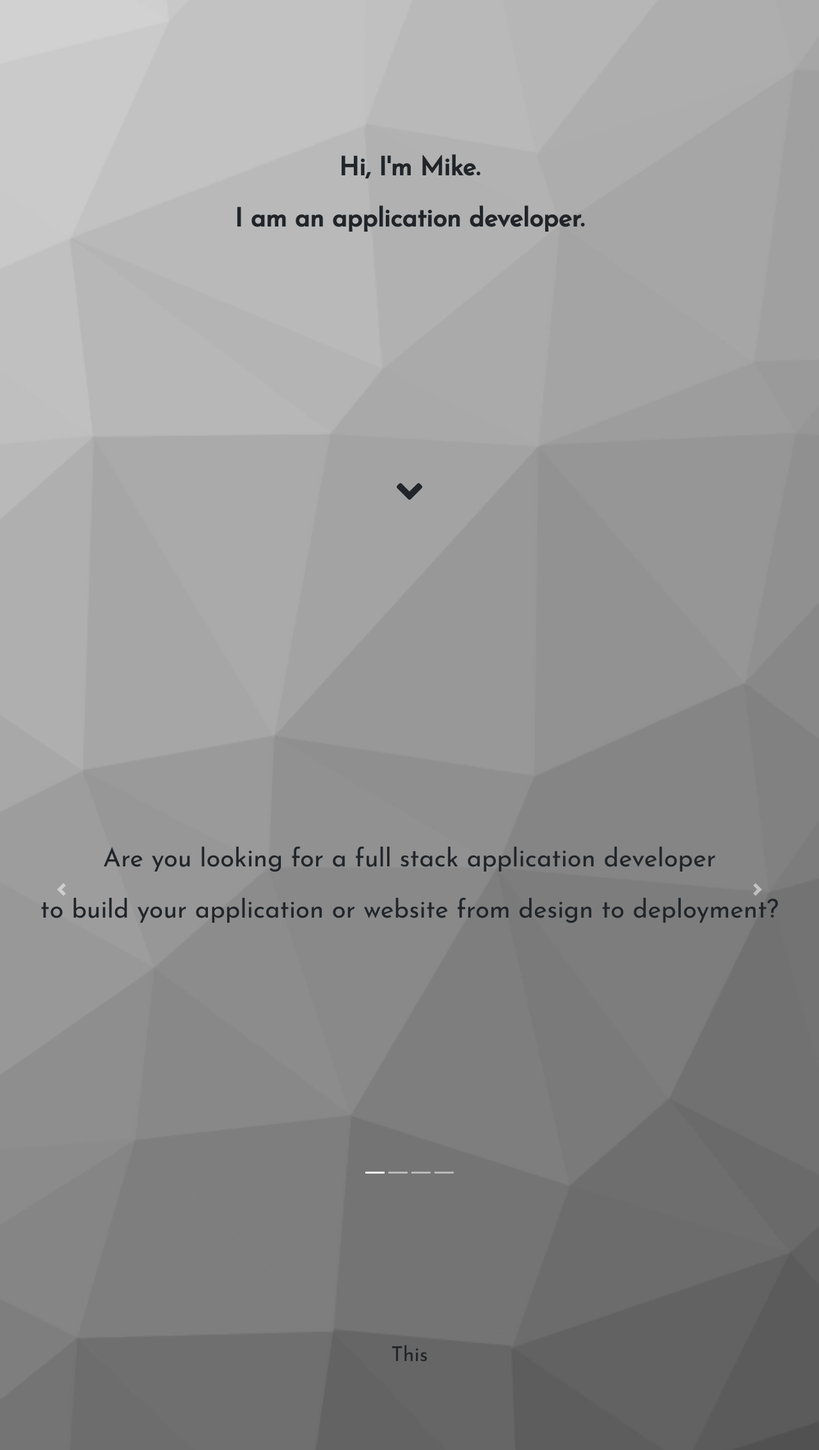
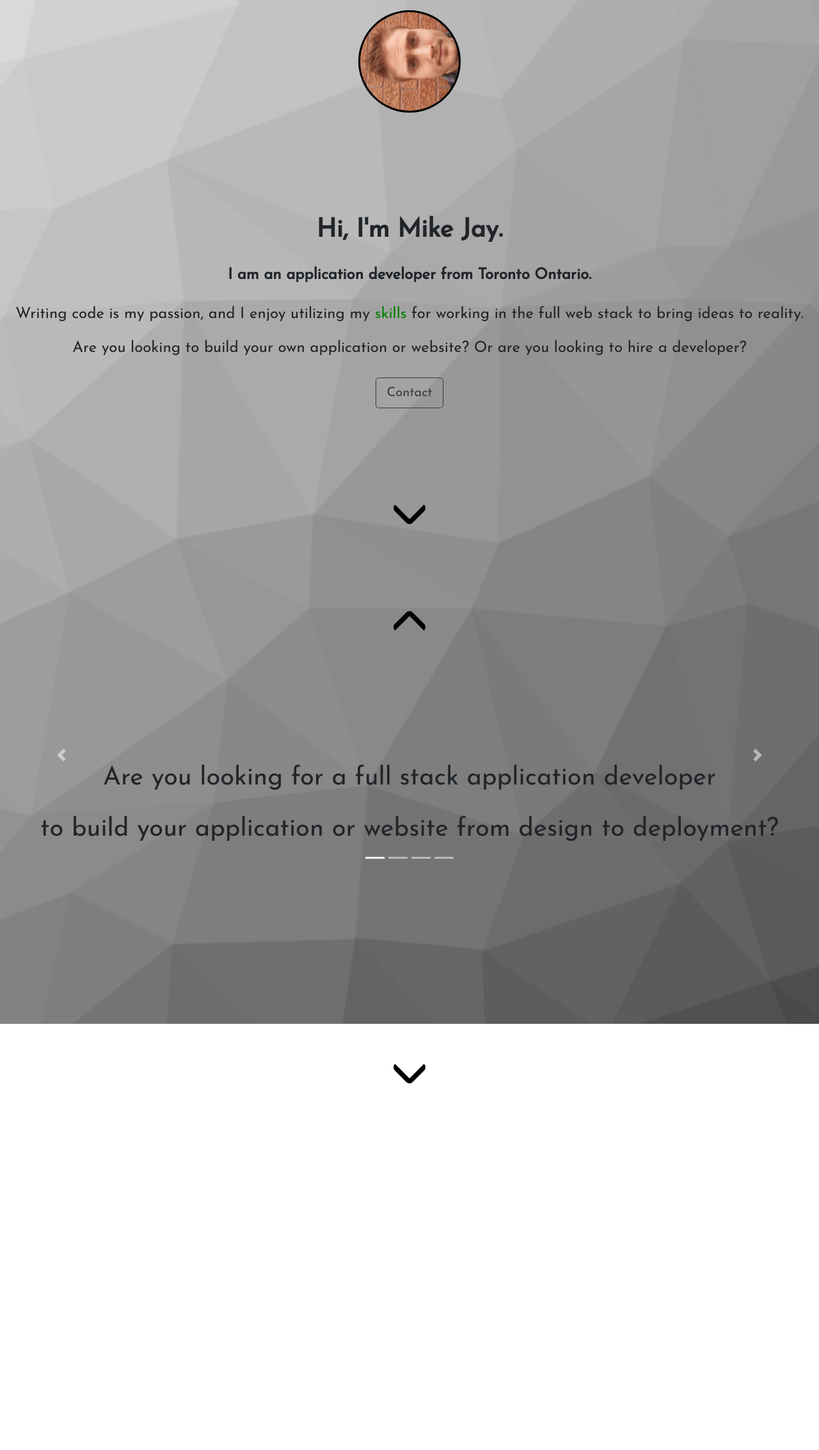
Before and after one commit to unlikemikeshmay/MVista, a PHP site: page / in a window 1280 px wide. Shown: the part 57-2323 px from the top of the page at 64% size. After the commit the page ends 1750 px from the top, so only its background shows below. Run offline with PHP 8.4, Linux system fonts and the light colour scheme; some libraries are stand-ins or nearby versions.

Commit message:
more depth to index page and added face pic

```diff
--- a/css/site.css
+++ b/css/site.css
@@ -36,12 +36,19 @@ ul li{
 
 
 }
+.page{
+    height: 100%;
+}
+html{
+   /*  height: 100%; */
+}
 body{
     background-image: url("../public/mvistaback.png");
     background-size:     cover;                      /* <------ */
     background-repeat:   no-repeat;
     background-position: center center;
     font-family: 'Josefin Sans', sans-serif;
+/*     height: 100%; */
 }
 .contactJ {
     background-color: rgb(235, 235, 235);
@@ -49,13 +56,13 @@ body{
 
 }
 .carText{
-    margin-top: 15em;
-    margin-bottom: 7.5em;
+    margin-top: 10em;
+/*     margin-bottom: 2em; */
 
 }
 .c{
-margin-top: 10em;
-margin-bottom: 5em;
+margin-top:8em;
+margin-bottom: 1em;
 min-width: 100%;
 max-width: none;
 height: 700px;
@@ -65,15 +72,76 @@ height: 700px;
     margin-top:2em;
     margin-bottom:3em;
 } */
+#downArrow2{
+    cursor: pointer;
+    position: relative;
+    bottom:-20em;
+}
+#downArrow2:hover{
+    animation: shakeDown 0.5s;
+  animation-iteration-count: infinite;
+  cursor: pointer;
+}
+#downArrow{
+    margin-top:8em;
+    cursor: pointer;
+}
 #downArrow:hover{
-    animation: shake 0.5s;
+    animation: shakeDown 0.5s;
   animation-iteration-count: infinite;
+  cursor: pointer;
+}
+#upArrow{
+   /*  margin-top:1em; */
+    cursor: pointer;
+    margin-bottom:2em;
+}
+#upArrow:hover{
+    animation: shakeUp 0.5s;
+  animation-iteration-count: infinite;
+  cursor: pointer;
 }
 .shakeyText:hover{
-    animation: shake 0.5s;
+    animation: shaker 0.5s;
     animation-iteration-count: infinite;
+
 }
-@keyframes shake {
+.homecontact{
+    margin-top:3em;
+    margin-left: 3em;
+}
+.homecontactbutton{
+    float: left;
+    margin:5em 5em 0em 0em;
+}
+
+@keyframes shakeDown {
+    0% { transform: translate(1px, 1px)  rotate(45deg); }
+    10% { transform: translate(-1px, -2px)  rotate(45deg); }
+    20% { transform: translate(-3px, 0px)  rotate(45deg); }
+    30% { transform: translate(3px, 2px)  rotate(45deg); }
+    40% { transform: translate(1px, -1px)  rotate(45deg); }
+    50% { transform: translate(-1px, 2px)  rotate(45deg); }
+    60% { transform: translate(-3px, 1px)  rotate(45deg); }
+    70% { transform: translate(3px, 1px)  rotate(45deg); }
+    80% { transform: translate(-1px, -1px)  rotate(45deg); }
+    90% { transform: translate(1px, 2px)  rotate(45deg); }
+    100% { transform: translate(1px, -2px)  rotate(45deg); }
+  }
+  @keyframes shakeUp {
+    0% { transform: translate(1px, 1px) rotate(-135deg); }
+    10% { transform: translate(-1px, -2px)  rotate(-135deg); }
+    20% { transform: translate(-3px, 0px)  rotate(-135deg); }
+    30% { transform: translate(3px, 2px)  rotate(-135deg); }
+    40% { transform: translate(1px, -1px)  rotate(-135deg); }
+    50% { transform: translate(-1px, 2px)  rotate(-135deg); }
+    60% { transform: translate(-3px, 1px)  rotate(-135deg); }
+    70% { transform: translate(3px, 1px)  rotate(-135deg); }
+    80% { transform: translate(-1px, -1px)  rotate(-135deg); }
+    90% { transform: translate(1px, 2px)  rotate(-135deg); }
+    100% { transform: translate(1px, -2px)  rotate(-135deg); }
+  }
+  @keyframes shaker {
     0% { transform: translate(1px, 1px) rotate(0deg); }
     10% { transform: translate(-1px, -2px) rotate(-1deg); }
     20% { transform: translate(-3px, 0px) rotate(1deg); }
@@ -86,3 +154,37 @@ height: 700px;
     90% { transform: translate(1px, 2px) rotate(0deg); }
     100% { transform: translate(1px, -2px) rotate(-1deg); }
   }
+
+  i {
+    border: solid black;
+    border-radius: .5em;
+    border-width: 0 .5em .5em 0;
+    display: inline-block;
+    padding: 1em;
+
+}
+.down {
+    transform: rotate(45deg);
+    -webkit-transform: rotate(45deg);
+}
+.up {
+    transform: rotate(-135deg);
+    -webkit-transform: rotate(-135deg);
+}
+.circleBase {
+    margin-top:1em;
+    border-radius: 50%;
+    behavior: url(PIE.htc); /* remove if you don't care about IE8 */
+}
+.mePic {
+    width: 10em;
+    height: 10em;
+    background-image: url('../public/linkd.jpg');
+    border: 3px solid #000;
+    background-size:     cover;                      /* <------ */
+    background-repeat:   no-repeat;
+    background-position: center center;
+    transform: rotate(-90deg);
+    -webkit-transform: rotate(-90deg);
+
+}
--- a/index.php
+++ b/index.php
@@ -9,7 +9,7 @@
 <link href="css/site.css"rel="stylesheet">
 <link href="https://fonts.googleapis.com/css?family=Josefin+Sans" rel="stylesheet">
 <link rel="shortcut icon" type="image/x-icon" href="./favicon.ico"/>
-<script defer src="https://use.fontawesome.com/releases/v5.0.8/js/all.js"></script>
+
 
 </head>
 <body>
@@ -39,17 +39,39 @@
             ?>
     </ul>
     </nav>
+    <div class="page">
     <div class="container-fluid"align="center">
             <div class="row">
-              <div class="col-lg-12 col-md-6 col-sm-4 col-xs-12 carText" ><h1 class="shakeyText"><b>Hi, I'm Mike.</b></h1><br><h1 class="shakeyText"><b>I am an application developer.</b></h1></div>
+                <div class="col-lg-12 col-md-6 col-sm-4 col-xs-12 " >
+                    <div class="circleBase mePic"></div>
+                </div>
             </div>
         </div>
         <div class="container-fluid"align="center">
             <div class="row">
-              <div class="col-lg-12 col-md-6 col-sm-4 col-xs-12 carText" ><a class="scroll"target="#firstCarousel"><i id="downArrow" style="font-size:4em" class="fas fa-angle-down"></i></a></div>
+                <div class="col-lg-12 col-md-6 col-sm-4 col-xs-12 carText" ><h1><b>Hi, I'm Mike Jay.</b></h1><br><h4><b>I am an application developer from Toronto Ontario.</b></h4><br>
+                <h4>Writing code is my passion, and I enjoy utilizing my <span style="color:green">skills</span> for working in the full web stack to bring ideas to reality.</h4>
+                <h4 style="margin-top:1em;margin-bottom:1em;">Are you looking to build your own application or website? Or are you looking to hire a developer?</h4>
+                </div>
             </div>
         </div>
 
+      <div class="container-fluid"align="center">
+          <div class="row">
+              <div class="col-lg-12 col-md-6 col-sm-4 col-xs-12" ><button type="button"class="btn btn-lg btn-outline-dark my-2 my-lg-6"id="contactbutton">Contact</button>
+            </div>
+          </div>
+      </div>
+
+        <div class="container-fluid"align="center">
+          <div class="row">
+              <div class="col-lg-12 col-md-6 col-sm-4 col-xs-12 " ><i class="arrow down"id="downArrow"></i></div>
+          </div>
+      </div>
+    </div>
+    </div>
+
+<div class="page">
     <div id="carouselExampleIndicators" class="carousel slide" data-ride="carousel">
   <ol class="carousel-indicators">
     <li data-target="#carouselExampleIndicators" data-slide-to="0" class="active"></li>
@@ -57,10 +79,17 @@
     <li data-target="#carouselExampleIndicators" data-slide-to="2"></li>
     <li data-target="#carouselExampleIndicators" data-slide-to="3"></li>
   </ol>
+  <div class="container-fluid"align="center">
+          <div class="row" id="carouselTarget">
+              <div class="col-lg-12 col-md-6 col-sm-4 col-xs-12 carText"><i class="arrow up"id="upArrow"></i></div>
+          </div>
+      </div>
   <div class="carousel-inner">
   <div class="carousel-inner">
-    <div class="carousel-item active c" id="firstCarousel">
+
+    <div class="carousel-item active " id="firstCarousel">
     <div class="container-fluid">
+
           <div class="row">
               <div class="col-lg-12 col-md-6 col-sm-4 col-xs-12 carText"align="center" ><h1>Are you looking for a full stack application developer</h1><br>
               <h1>to build your application or website from design to deployment?</h1>
@@ -69,38 +98,35 @@
           </div>
       </div>
     </div>
-    <div class="carousel-item c">
+    <div class="carousel-item ">
     <div class="container-fluid">
           <div class="row">
-              <div class="col-lg-12 col-md-6 col-sm-4 col-xs-12 carText"align="center"><h1>Are you looking for a full stack application developer</h1><br>
-              <h1>to build your application or website from design to deployment?</h1>
+              <div class="col-lg-12 col-md-6 col-sm-4 col-xs-12 carText"align="center"><h1>I am a team player and my skills are always growing</h1><br>
+              <h1>Active user of Git source control for feature develoment and staying connected with Slack</h1>
+            </div>
+          </div>
+      </div>
+    </div>
+    <div class="carousel-item ">
+    <div class="container-fluid">
+          <div class="row">
+              <div class="col-lg-12 col-md-6 col-sm-4 col-xs-12 carText"align="center"><h1>Enjoy building database driven apps with</h1><br>
+              <h1>MSSQL and MYSQL relational databases on the back-end.</h1>
 
             </div>
           </div>
       </div>
     </div>
-    <div class="carousel-item c">
+    <div class="carousel-item ">
     <div class="container-fluid">
           <div class="row">
-              <div class="col-lg-12 col-md-6 col-sm-4 col-xs-12 carText"align="center"><h1>Are you looking for a full stack application developer</h1><br>
-              <h1>to build your application or website from design to deployment?</h1>
+              <div class="col-lg-12 col-md-6 col-sm-4 col-xs-12 carText"align="center"><h1>Register on this site for a sample</h1><br>
+              <h1>database driven profile application</h1>
 
             </div>
           </div>
       </div>
     </div>
-    <div class="carousel-item c">
-    <div class="container-fluid">
-          <div class="row">
-              <div class="col-lg-12 col-md-6 col-sm-4 col-xs-12 carText"align="center"><h1>Are you looking for a full stack application developer</h1><br>
-              <h1>to build your application or website from design to deployment?</h1>
-
-            </div>
-          </div>
-      </div>
-    </div>
-  </div>
-
   </div>
   <a class="carousel-control-prev" href="#carouselExampleIndicators" role="button" data-slide="prev">
     <span class="carousel-control-prev-icon" aria-hidden="true"></span>
@@ -113,10 +139,15 @@
 </div>
     <div class="container-fluid"align="center">
             <div class="row">
-              <div class="col-lg-12 col-md-6 col-sm-4 col-xs-12 carText" ><h2>This </h2></div>
+                <div class="col-lg-12 col-md-6 col-sm-4 col-xs-12 " ><i class="arrow down"id="downArrow2"></i>
+                </div>
             </div>
         </div>
 
+    </div>
+<div class="page">
+
+</div>
 <script src="js/jquery-3.1.1.min.js"type="text/javascript"></script>
 <script src="js/jquery.validate.min.js" type="text/javascript"></script>
 <script src="js/bootstrap.min.js"type="text/javascript"></script>
--- a/js/global.js
+++ b/js/global.js
@@ -1,11 +1,19 @@
 
 $(document).ready(function(){
-   /*  $('#downArrow').click(function(){
-        $('html, body'),animate({
-            scrollTop: $('#firstCarousel').offset().top
-        },2000)
-    }) */
-   $
-
-
+    $('#downArrow').click(function(){
+        $('html, body').animate({
+            scrollTop: $('#carouselTarget').offset().top
+        },500)
+    })
+    $('#upArrow').click(function(){
+        $('html, body').animate({
+            scrollTop: $('.nervbar').offset().top
+        },500)
+    })
+    $('#contactbutton').click(function(){
+        $(location).attr('href','contact.php')
+    })
+    $('.carousel').carousel({
+        interval: 3500
+      })
 })
```
Also changed, not shown: public/linkd.jpg (added). Lines whose indentation alone changed are shown as unchanged.
